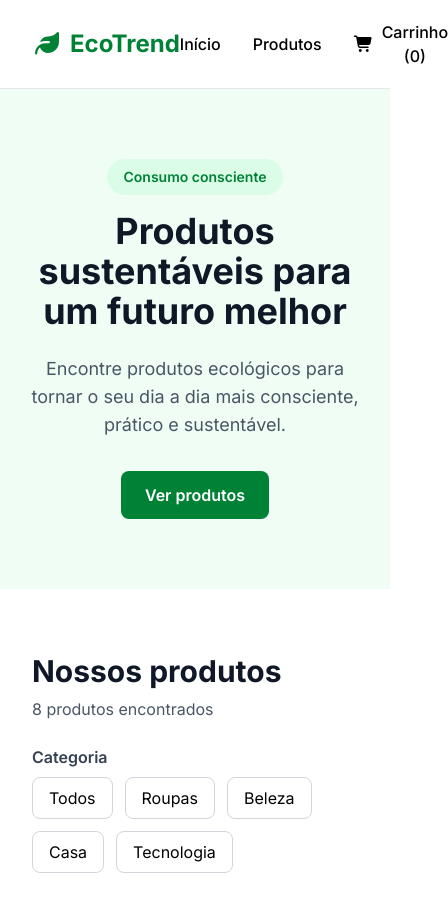
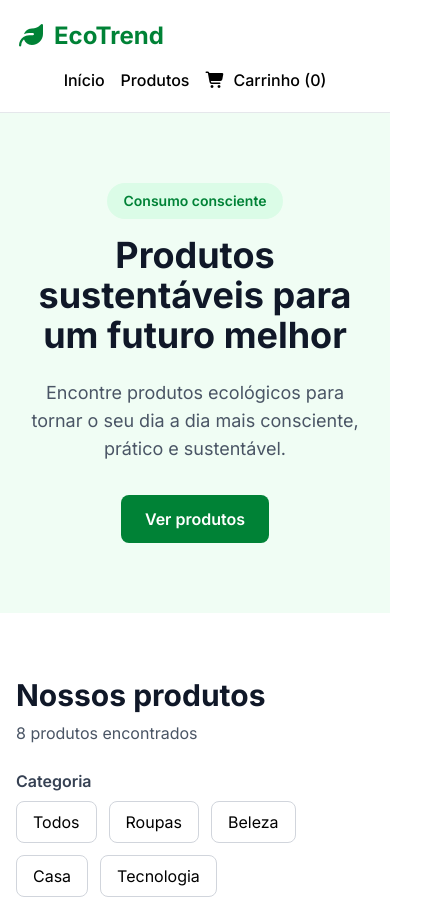
Before and after one commit to JoaquimGSM/CP4_WebDev_EcoTrend, a React (Vite) app: page / in a window 390 px wide. Shown: the top 899 px of the page, 448 px wide, since content can reach past the window. Built offline with nearby package versions, Linux system fonts and the light colour scheme.

Commit message:
style: melhora responsividade da interface

```diff
--- a/src/App.jsx
+++ b/src/App.jsx
@@ -153,7 +153,7 @@ function App() {
 
         <section
           id="produtos"
-          className="px-8 py-16"
+          className="px-4 py-16 sm:px-8"
         >
           <div className="mx-auto max-w-7xl">
             <h2 className="text-3xl font-bold text-gray-900">
--- a/src/components/Cabecalho.jsx
+++ b/src/components/Cabecalho.jsx
@@ -1,12 +1,12 @@
 function Cabecalho({ quantidadeCarrinho, abrirCarrinho }) {
   return (
-    <header className="flex items-center justify-between border-b border-gray-200 bg-white px-8 py-5">
+    <header className="flex flex-col gap-4 border-b border-gray-200 bg-white px-4 py-5 sm:flex-row sm:items-center sm:justify-between sm:px-8">
       <h1 className="flex items-center gap-2 text-2xl font-bold text-green-700">
         <i className="fa-solid fa-leaf"></i>
         EcoTrend
       </h1>
 
-      <nav className="flex items-center gap-8 font-medium">
+      <nav className="flex flex-wrap items-center justify-center gap-4 font-medium sm:gap-8">
         <a
           href="#inicio"
           className="transition hover:text-green-700"
@@ -26,7 +26,6 @@ function Cabecalho({ quantidadeCarrinho, abrirCarrinho }) {
           className="flex items-center gap-2 transition hover:text-green-700"
         >
           <i className="fa-solid fa-cart-shopping"></i>
-
           Carrinho ({quantidadeCarrinho})
         </button>
       </nav>
```
